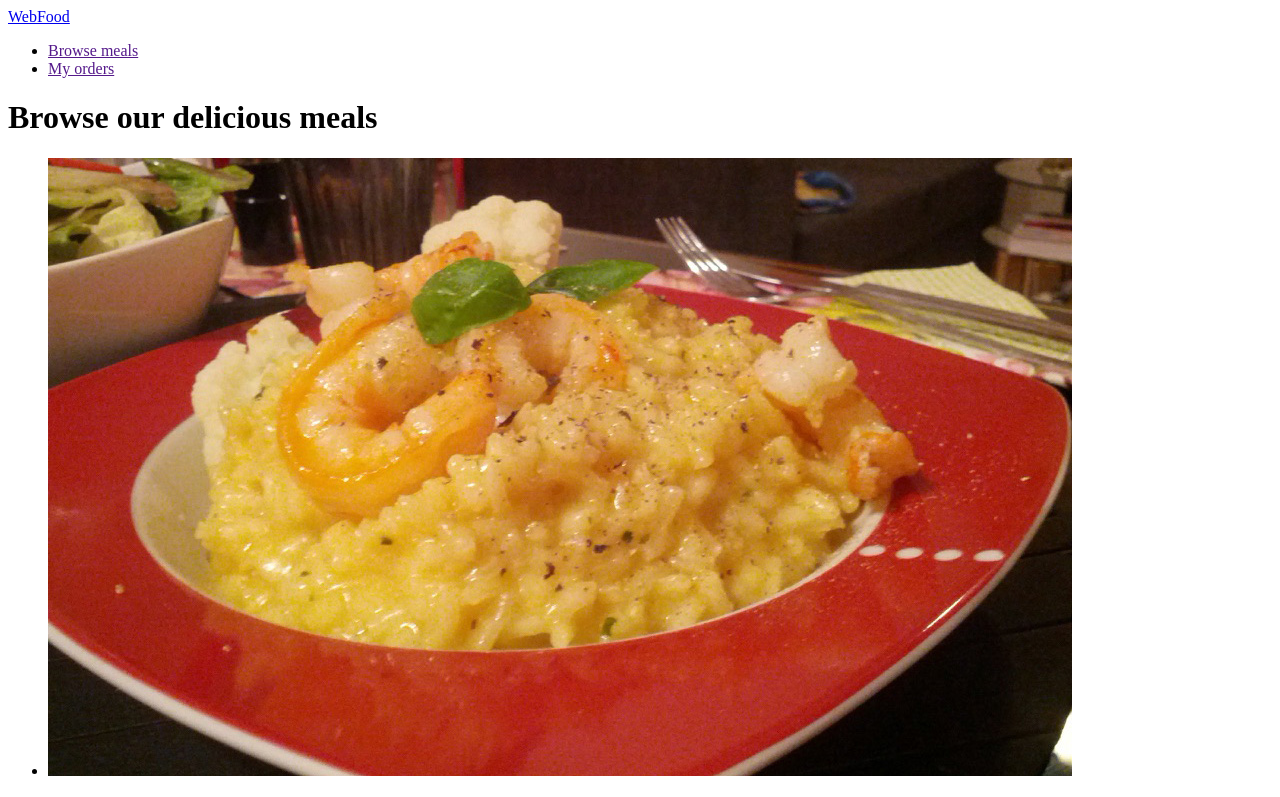
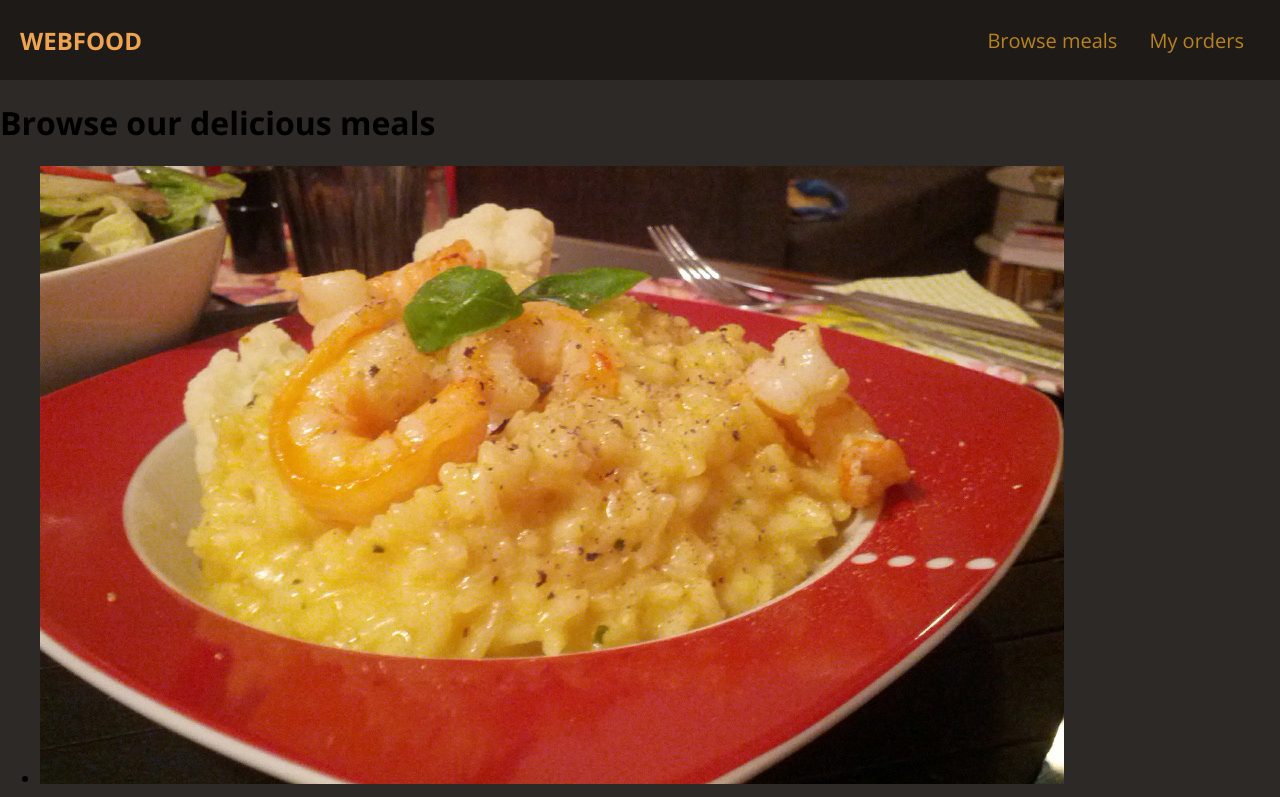
Before and after one commit to davidheweb/food-menu-web, a plain HTML site: page index.html in a window 1280 px wide. Shown: the top 797 px of the page. Drawn offline with nearby package versions, Linux system fonts and the light colour scheme.

Commit message:
Added styles to the header
- Added fonts links into index.html head
- Created styles.css
- Added general styles for the index webpage and specific header styles

```diff
--- a/index.html
+++ b/index.html
@@ -5,6 +5,12 @@
     <meta http-equiv="X-UA-Compatible" content="IE=edge" />
     <meta name="viewport" content="width=device-width, initial-scale=1.0" />
     <title>WebFood</title>
+    <link rel="preconnect" href="https://fonts.gstatic.com" />
+    <link
+      href="https://fonts.googleapis.com/css2?family=Open+Sans:wght@400;700&display=swap"
+      rel="stylesheet"
+    />
+    <link rel="stylesheet" href="styles.css">
   </head>
   <body>
     <header id="main-header">
--- /dev/null
+++ b/styles.css
@@ -0,0 +1,45 @@
+body {
+  font-family: "Open Sans", sans-serif;
+  margin: 0;
+  background-color: rgb(44, 41, 38);
+}
+
+a {
+  text-decoration: none;
+}
+
+#main-header {
+  height: 80px;
+  display: flex;
+  justify-content: space-between;
+  align-items: center;
+  background-color: rgb(29, 26, 24);
+  padding: 0 20px;
+}
+
+#logo {
+  font-size: 24px;
+  font-weight: bold;
+  color: rgb(238, 164, 80);
+  text-transform: uppercase;
+}
+
+#main-header ul {
+  list-style: none;
+  display: flex;
+  margin: 0;
+  padding: 0;
+}
+
+#main-header li {
+  margin: 0 16px;
+}
+
+#main-header nav a {
+  color: rgb(185, 131, 31);
+  font-size: 20px;
+}
+
+#main-header nav a:hover {
+  color: rgb(228, 163, 44);
+}
```
